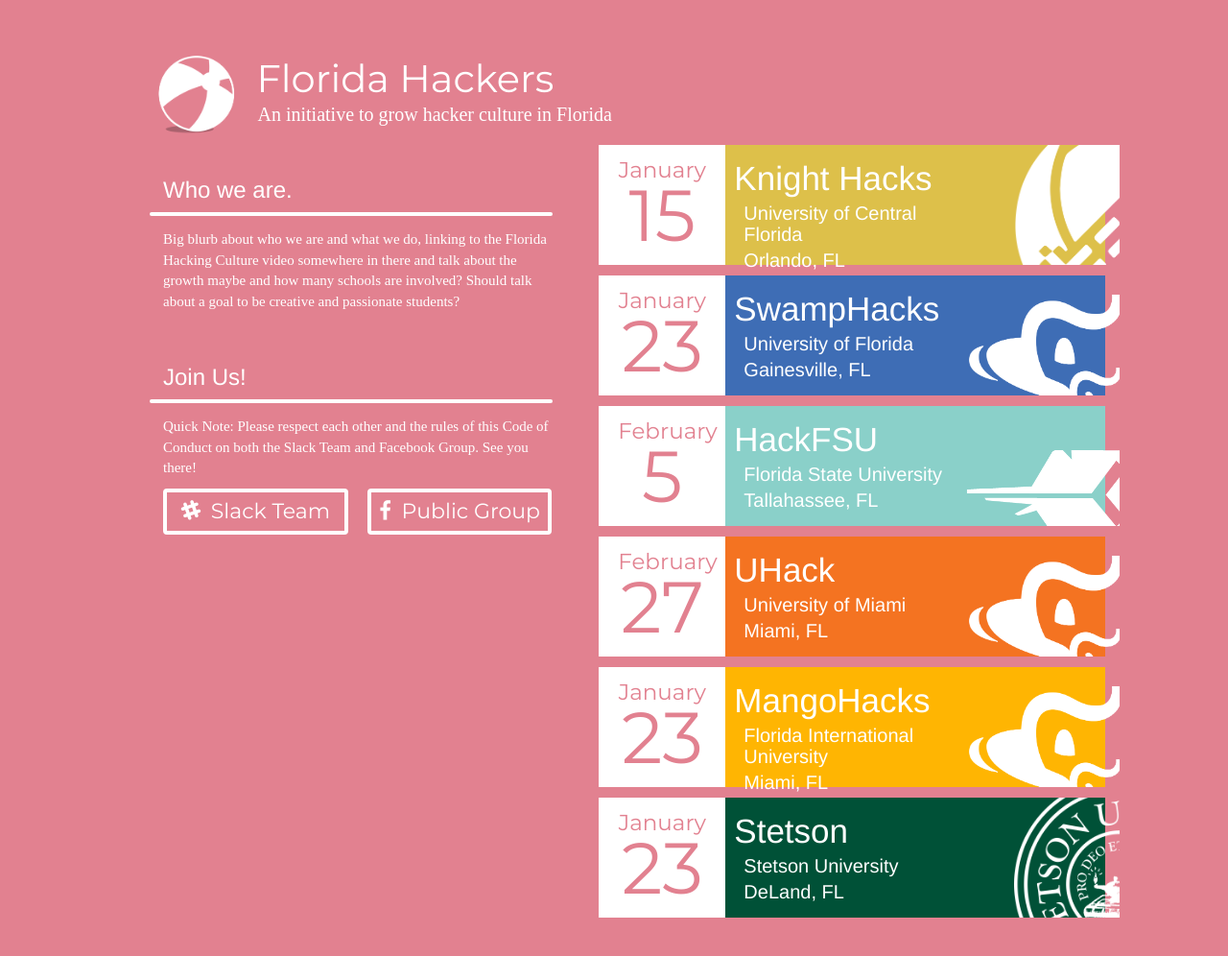
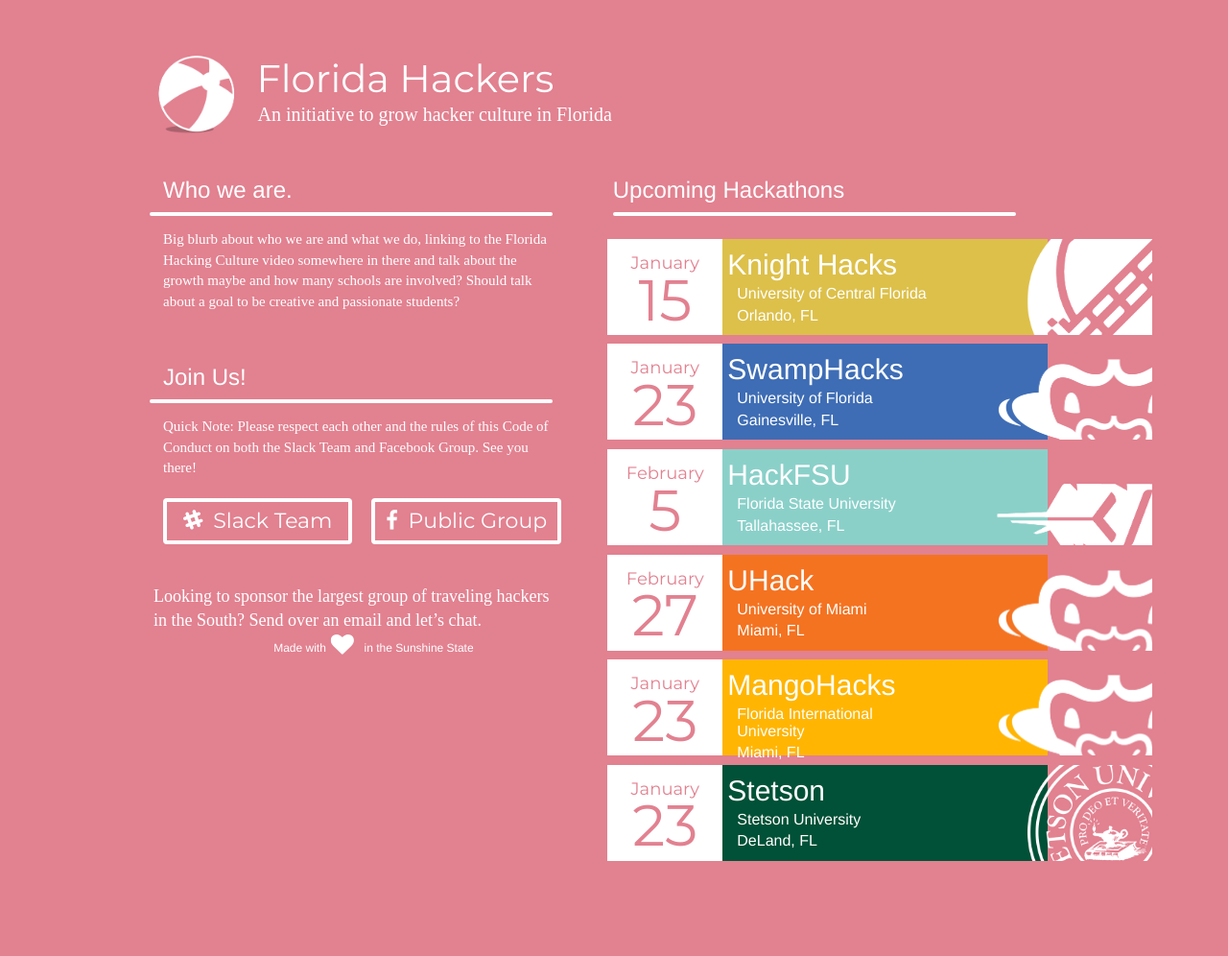
Before and after one commit to takashiw/Florida-Hackers, a plain HTML site: page index.html in a window 1280 px wide. Shown: the whole page at 96% size. After the commit the page ends 937 px from the top, so only its background shows below. Drawn offline with Linux system fonts and the light colour scheme; a web font is replaced by a local one.

Commit message:
Configured hackathon cards

```diff
--- a/css/styles.css
+++ b/css/styles.css
@@ -1,11 +1,13 @@
 html, body {
     max-width: 100%;
     overflow-x: hidden;
+    /*overflow-y: hidden;*/
+
     padding: 20px 60px;
     background-color: #E28190;
 
     /*background-image: url("../images/screen.png");*/
-background-size: contain;
+    background-size: contain;
 }
 
 
@@ -69,9 +71,10 @@ section#title-head h5 {
 
 #content {
   padding: 90px 35px;
+  padding-right: 10px;
 }
 
-section#content .text-box {
+.text-box {
   padding-top: 25px;
   color: white;
 }
@@ -82,7 +85,7 @@ section#content h4 {
   font-size: 20px;
 }
 
-section#content .border-line{
+.border-line{
   height: 4px;
   background: white;
   -moz-border-radius: 50px;
@@ -111,6 +114,7 @@ section#content #link-box {
   padding: 0;
   width: 45%;
   border-radius: 4px;
+  margin-top: 10px;
 }
 
 section#content h4{
@@ -131,6 +135,11 @@ section#content #link-box:hover {
 
 section#content #link-box:hover h4{
   color: #E28190;
+}
+
+section#content .sponsors {
+  padding-top:100px;
+  margin-left: -10px;
 }
 
 h4 {
@@ -197,7 +206,7 @@ section#left-col .fa-slack, section#left-col .fa-facebook {
 
 .heart {
 
-  position: fixed;
+  position: relative;
   bottom: 10px;
   /*left: 43%;*/
 	color: white;
@@ -274,14 +283,17 @@ section#left-col .fa-slack, section#left-col .fa-facebook {
   }
 }
 
+/*HACKATHON CARDS SECTION*/
+
 #hackathons {
-  background-color: #EDEDED;
+  /*background-color: #EDEDED;*/
   /*background-color: gray;*/
   /*width:50%;*/
   /*background-image: url("images/bg-image-tinted.jpg");*/
   /*height: 100vh;*/
   /*width: 50vw;*/
   padding: 0;
+  width: 35vw;
   /*margin-left: 50vw;*/
   /*padding-left: 0vw;*/
   /*width: 50vw;*/
@@ -292,34 +304,52 @@ section#left-col .fa-slack, section#left-col .fa-facebook {
   background-color: #E28190;
   position: relative;
   left: 0px;
-  height: 125px;
+  height: 100px;
   width: 96%;
   padding: 0;
   margin-bottom: 0;
   margin-right: 2%;
+  /*opacity: 0.5;*/
 }
+
+/*----DATE CONTENT----*/
 
 #date {
   background-color: white;
-  height: 125px;
+  height: 100px;
   color: #E28190;
-  /*width: 110px;*/
+  width: 120px;
+}
+
+section#hackathons h4 {
+  font-size: 18px;
+  padding-top: 6px;
+  text-align: center;
+  color: #E28190;
+}
+
+section#hackathons h2 {
+  font-size: 60px;
+  font-family: 'Montserrat';
+  text-align: center;
+  margin-top: -15px;
+
 }
 
 #hackathon-logo {
   position: absolute;
-  right: 82px;
+  right: 0px;
 }
 
 .hackathon-thumb {
-  height: 220px;
-  width: 340px;
+  height: 180px;
+  width: 260px;
   position: absolute;
   top: -20px;
   /*left: -17px;*/
   object-fit: contain;
   /*background-color: black;*/
-clip: rect(20px,170px,145px,0px);
+clip: rect(20px,170px,120px,0px);
 -webkit-filter: brightness(0) invert(1);
   /*position: relative;*/
 
@@ -341,7 +371,7 @@ clip: rect(20px,170px,145px,0px);
 .social-app {
   background-color: white;
   left: 0px;
-  height: 35px;
+  height: 20px;
   width: 35px;
   padding-left: 0px;
   margin-left: 0px;
@@ -352,6 +382,19 @@ clip: rect(20px,170px,145px,0px);
   transition-timing-function: ease;
   border-radius: 2px;
 
+}
+
+section#events {
+  padding: 0px 0px;
+  margin-left: 20px;
+  margin-top: -100px;
+}
+
+section#events .border-line{
+  margin-left: 0px;
+}
+
+section#hackathons {
 }
 
 section#hackathons .row {
@@ -380,33 +423,15 @@ section#hackathons .fa {
 section#hackathons h1 {
   margin-left: 0;
   color: white;
-  font-size: 35px;
-  margin-top: 16px;
+  font-size: 30px;
+  margin-top: 10px;
   margin-left: -10px;
 }
 
 section#hackathons h3 {
-  font-size: 20px;
+  font-size: 16px;
   margin-top: -5px;
   margin-left: 0px;
   font-family: "Helvetica";
   color: white;
-
 }
-
-section#hackathons h4 {
-  font-size: 23px;
-  padding-top: 6px;
-  text-align: center;
-  color: #E28190;
-
-
-}
-
-section#hackathons h2 {
-  font-size: 75px;
-  font-family: 'Montserrat';
-  text-align: center;
-  margin-top: -15px;
-
-}
--- a/index.html
+++ b/index.html
@@ -83,8 +83,8 @@
       </div>
     </section> -->
 <section id="content">
-    <section id="description">
       <div class="col-sm-5">
+
         <div class="text-box">
           <h3>Who we are.</h3>
           <div class="border-line" ></div>
@@ -112,17 +112,35 @@
           <div class="col-md-6" id="link-box">
             <h4><i class="fa fa-facebook"></i> Public Group</h4>
           </div>
+        </div>
+
+        <div class="text-box sponsors">
+          <!-- <div class="border-line" ></div> -->
+          <p style="font-size: 18px;">
+            Looking to sponsor the largest group of traveling hackers in the South? Send over an email and let’s chat.
+          </p>
+        </div>
+
+        <div class="col-md-12">
+          <span class="heart">
+            Made with <i class="fa fa-heart pulse"></i> in the Sunshine State
+          </span>
+        </div>
+      </div>
 
 
 
-        </div>
-      </div>
-
-    </section>
+  </section>
 
 
+<section id="events">
+
+      <div class="col-md-5">
+        <div class="text-box">
+          <h3>Upcoming Hackathons</h3>
+          <div class="border-line" ></div>
+        </div>
     <section id="hackathons">
-      <div class="col-sm-6">
         <div class="row">
           <!-- SINGLE HACKATHON CARD -->
           <div class="col-sm-12" id="hackathon-card" style="background-color: #DDC04A">
@@ -322,6 +340,8 @@
     </section>
   </section>
 
+  </section>
+
   </div>
   </body>
 </html>
```
